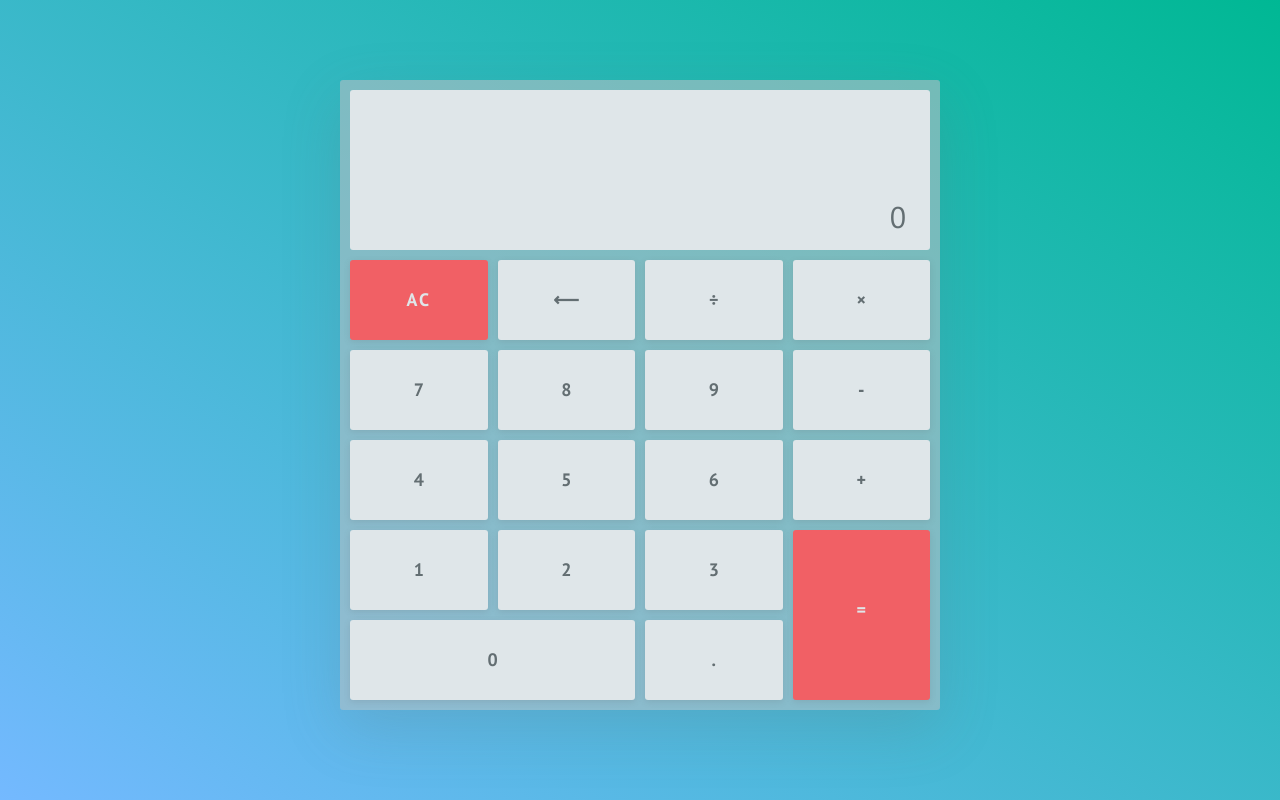
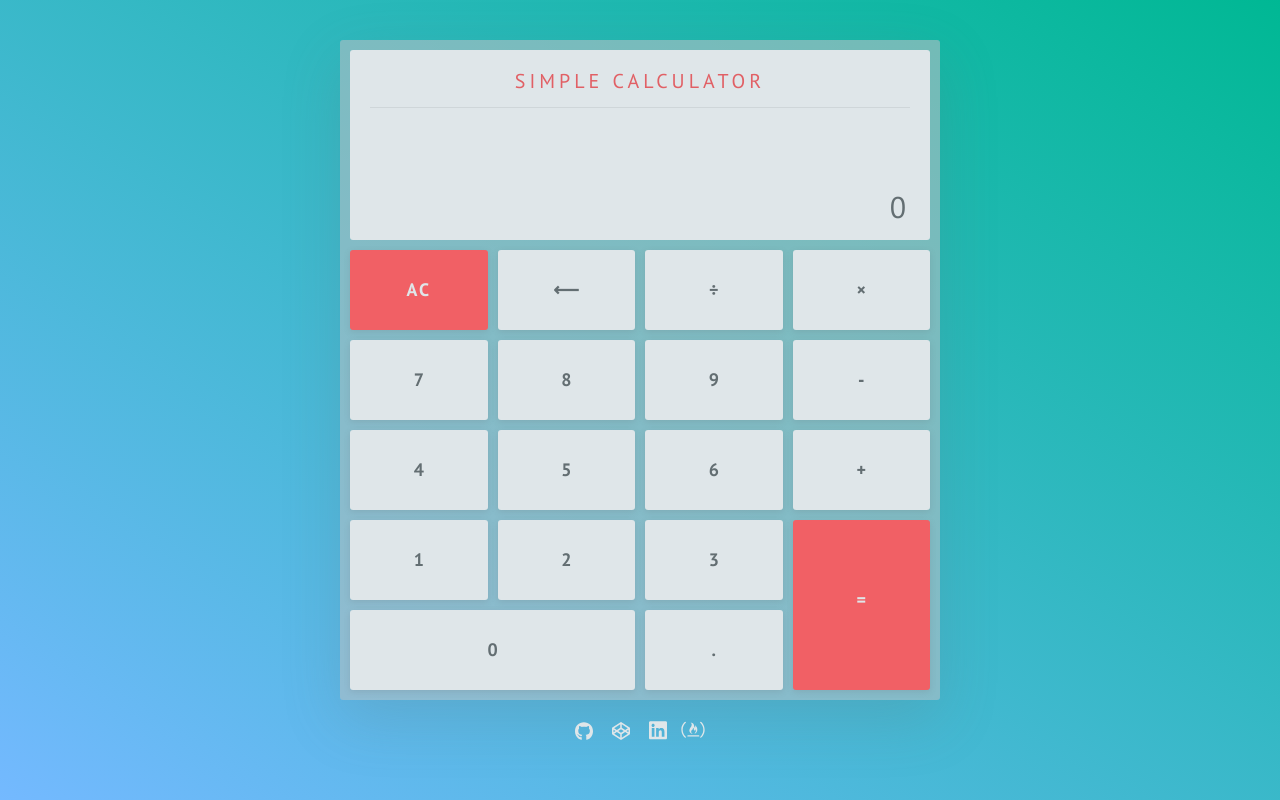
Before and after one commit to amr-adel/fcc-calculator, a plain HTML site: page index.html in a window 1280 px wide. Drawn offline with Linux system fonts and the light colour scheme.

Commit message:
feat: layout update

```diff
--- a/claculator.js
+++ b/claculator.js
@@ -142,7 +142,7 @@
         clear: function () {
             screen.innerHTML = '<p class="line">0</p>';
         }
-    } // End of calculator
+    }
 
 
 })();
--- a/index.html
+++ b/index.html
@@ -5,12 +5,13 @@
     <meta name="viewport" content="width=device-width, initial-scale=1.0">
     <link href="https://fonts.googleapis.com/css?family=PT+Sans:400,700" rel="stylesheet">
     <link rel="stylesheet" href="styles.css">
-    <title>JavaScript Calculator</title>
+    <title>Simple JavaScript Calculator</title>
 </head>
 <body>
 
     <section class="calculator" id="calculator">
         <div class="screen" id="screen">
+           <h2 class="title">Simple Calculator</h2>
             <div class="line-wrap" id="line-wrap">
                 <p class="line">0</p>
             </div>
@@ -38,6 +39,23 @@
 
     </section>
 
+    <footer class="footer" id="footer">
+            <div class="footer__follow">
+                <a href="https://github.com/amr-adel" target="_blank">
+                    <svg xmlns="http://www.w3.org/2000/svg" viewBox="0 0 496 512"><path d="M165.9 397.4c0 2-2.3 3.6-5.2 3.6-3.3.3-5.6-1.3-5.6-3.6 0-2 2.3-3.6 5.2-3.6 3-.3 5.6 1.3 5.6 3.6zm-31.1-4.5c-.7 2 1.3 4.3 4.3 4.9 2.6 1 5.6 0 6.2-2s-1.3-4.3-4.3-5.2c-2.6-.7-5.5.3-6.2 2.3zm44.2-1.7c-2.9.7-4.9 2.6-4.6 4.9.3 2 2.9 3.3 5.9 2.6 2.9-.7 4.9-2.6 4.6-4.6-.3-1.9-3-3.2-5.9-2.9zM244.8 8C106.1 8 0 113.3 0 252c0 110.9 69.8 205.8 169.5 239.2 12.8 2.3 17.3-5.6 17.3-12.1 0-6.2-.3-40.4-.3-61.4 0 0-70 15-84.7-29.8 0 0-11.4-29.1-27.8-36.6 0 0-22.9-15.7 1.6-15.4 0 0 24.9 2 38.6 25.8 21.9 38.6 58.6 27.5 72.9 20.9 2.3-16 8.8-27.1 16-33.7-55.9-6.2-112.3-14.3-112.3-110.5 0-27.5 7.6-41.3 23.6-58.9-2.6-6.5-11.1-33.3 2.6-67.9 20.9-6.5 69 27 69 27 20-5.6 41.5-8.5 62.8-8.5s42.8 2.9 62.8 8.5c0 0 48.1-33.6 69-27 13.7 34.7 5.2 61.4 2.6 67.9 16 17.7 25.8 31.5 25.8 58.9 0 96.5-58.9 104.2-114.8 110.5 9.2 7.9 17 22.9 17 46.4 0 33.7-.3 75.4-.3 83.6 0 6.5 4.6 14.4 17.3 12.1C428.2 457.8 496 362.9 496 252 496 113.3 383.5 8 244.8 8zM97.2 352.9c-1.3 1-1 3.3.7 5.2 1.6 1.6 3.9 2.3 5.2 1 1.3-1 1-3.3-.7-5.2-1.6-1.6-3.9-2.3-5.2-1zm-10.8-8.1c-.7 1.3.3 2.9 2.3 3.9 1.6 1 3.6.7 4.3-.7.7-1.3-.3-2.9-2.3-3.9-2-.6-3.6-.3-4.3.7zm32.4 35.6c-1.6 1.3-1 4.3 1.3 6.2 2.3 2.3 5.2 2.6 6.5 1 1.3-1.3.7-4.3-1.3-6.2-2.2-2.3-5.2-2.6-6.5-1zm-11.4-14.7c-1.6 1-1.6 3.6 0 5.9 1.6 2.3 4.3 3.3 5.6 2.3 1.6-1.3 1.6-3.9 0-6.2-1.4-2.3-4-3.3-5.6-2z"/></svg>
+                </a>
+                <a href="https://codepen.io/amr-adel/" target="_blank">
+                    <svg xmlns="http://www.w3.org/2000/svg" viewBox="0 0 512 512"><path d="M502.285 159.704l-234-156c-7.987-4.915-16.511-4.96-24.571 0l-234 156C3.714 163.703 0 170.847 0 177.989v155.999c0 7.143 3.714 14.286 9.715 18.286l234 156.022c7.987 4.915 16.511 4.96 24.571 0l234-156.022c6-3.999 9.715-11.143 9.715-18.286V177.989c-.001-7.142-3.715-14.286-9.716-18.285zM278 63.131l172.286 114.858-76.857 51.429L278 165.703V63.131zm-44 0v102.572l-95.429 63.715-76.857-51.429L234 63.131zM44 219.132l55.143 36.857L44 292.846v-73.714zm190 229.715L61.714 333.989l76.857-51.429L234 346.275v102.572zm22-140.858l-77.715-52 77.715-52 77.715 52-77.715 52zm22 140.858V346.275l95.429-63.715 76.857 51.429L278 448.847zm190-156.001l-55.143-36.857L468 219.132v73.714z"/></svg>
+                </a>
+                <a href="https://www.linkedin.com/in/amr-a-abdelmoez-601abb14b/" target="_blank">
+                    <svg xmlns="http://www.w3.org/2000/svg" viewBox="0 0 448 512"><path d="M416 32H31.9C14.3 32 0 46.5 0 64.3v383.4C0 465.5 14.3 480 31.9 480H416c17.6 0 32-14.5 32-32.3V64.3c0-17.8-14.4-32.3-32-32.3zM135.4 416H69V202.2h66.5V416zm-33.2-243c-21.3 0-38.5-17.3-38.5-38.5S80.9 96 102.2 96c21.2 0 38.5 17.3 38.5 38.5 0 21.3-17.2 38.5-38.5 38.5zm282.1 243h-66.4V312c0-24.8-.5-56.7-34.5-56.7-34.6 0-39.9 27-39.9 54.9V416h-66.4V202.2h63.7v29.2h.9c8.9-16.8 30.6-34.5 62.9-34.5 67.2 0 79.7 44.3 79.7 101.9V416z"/></svg>
+                </a>
+                <a href="https://www.freecodecamp.org/amr-adel" target="_blank">
+                    <svg xmlns="http://www.w3.org/2000/svg" viewBox="0 0 576 512"><path d="M69.3 144.5c-41 68.5-36.4 163 1 227C92.5 409.7 120 423.9 120 438c0 6.8-6 13-12.8 13C87.7 451 8 375.5 8 253.2c0-111.5 78-186 97.1-186 6 0 14.9 4.8 14.9 11.1 0 12.7-28.3 28.6-50.7 66.2zm195.8 213.8c4.5 1.8 12.3 5.2 12.3-1.2 0-2.7-2.2-2.9-4.3-3.6-8.5-3.4-14-7.7-19.1-15.2-8.2-12.1-10.1-24.2-10.1-38.6 0-32.1 44.2-37.9 44.2-70 0-12.3-7.7-15.9-7.7-19.3 0-2.2.7-2.2 2.9-2.2 8 0 19.1 13.3 22.5 19.8 2.2 4.6 2.4 6 2.4 11.1 0 7-.7 14.2-.7 21.3 0 27 31.9 19.8 31.9 6.8 0-6-3.6-11.6-3.6-17.4 0-.7 0-1.2.7-1.2 3.4 0 9.4 7.7 11.1 10.1 5.8 8.9 8.5 20.8 8.5 31.4 0 32.4-29.5 49-29.5 56 0 1 2.9 7.7 12.1 1.9 29.7-15.1 53.1-47.6 53.1-89.8 0-33.6-8.7-57.7-32.1-82.6-3.9-4.1-16.4-16.9-22.5-16.9-8.2 0 7.2 18.6 7.2 31.2 0 7.2-4.8 12.3-12.3 12.3-11.6 0-14.5-25.4-15.9-33.3-5.8-33.8-12.8-58.2-46.4-74.1-10.4-5-36.5-11.8-36.5-2.2 0 2.4 2.7 4.1 4.6 5.1 9.2 5.6 19.6 21.4 19.6 38.2 0 46.1-57.7 88.2-57.7 136.2-.2 40.3 28.1 72.6 65.3 86.2zM470.4 67c-6 0-14.4 6.5-14.4 12.6 0 8.7 12.1 19.6 17.6 25.4 81.6 85.1 78.6 214.3 17.6 291-7 8.9-35.3 35.3-35.3 43.5 0 5.1 8.2 11.4 13.2 11.4 25.4 0 98.8-80.8 98.8-185.7C568 145.9 491.8 67 470.4 67zm-42.3 323.1H167c-9.4 0-15.5 7.5-15.5 16.4 0 8.5 7 15.5 15.5 15.5h261.1c9.4 0 11.9-7.5 11.9-16.4 0-8.5-3.5-15.5-11.9-15.5z"/></svg>
+                </a>
+            </div>
+        </footer>
+
     <script type="text/javascript" src="claculator.js"></script>
 </body>
 </html>
--- a/styles.css
+++ b/styles.css
@@ -5,7 +5,7 @@
 }
 
 html {
-    height: 100%;
+    min-height: 100vh;
     font-family: 'PT Sans', sans-serif;
     font-size: 18px;
     background-image: linear-gradient(to top right, #74b9ff, #00b894);
@@ -15,11 +15,12 @@ html {
 .calculator {
     display: grid;
     grid-template-columns: repeat(4, 1fr);
-    grid-template-rows: 20vh repeat(5, 1fr);
+    grid-template-rows: 190px repeat(5, 1fr);
     grid-gap: 10px;
     width: 80vw;
     max-width: 600px;
-    margin: 10vh auto 0;
+    min-width: 320px;
+    margin: 5vh auto 0;
     padding: 10px;
     background-color: rgba(178, 190, 195, .6);
     box-shadow: 0 20px 60px rgba(99, 110, 114, .2);
@@ -37,6 +38,16 @@ html {
     color: #b2bec3;
     position: relative;
     overflow: hidden;
+}
+
+.title {
+    color: #e16065;
+    font-weight: 400;
+    text-align: center;
+    font-size: 20px;
+    text-transform: uppercase;
+    padding-bottom: 10px;
+    border-bottom: 1px solid #cfd6d9;
 }
 
 .line-wrap {
@@ -126,9 +137,36 @@ html {
     background-color: #e16065;
 }
 
+/* ================================================================= */
+
+.footer__follow {
+    text-align: center;
+    cursor: default;
+    margin-top: 1.5vh;
+}
+
+.footer__follow a {
+    display: inline-block;
+    height: 18px;
+    width: 18px;
+    font-size: 20px;
+    fill: #dfe6e9;
+    margin: 7px;
+    transition: fill .2s ease-out;
+}
+
+.footer__follow a:last-child {
+    width: 24px;
+    margin-left: 2px;
+}
+
+.footer__follow a:hover {
+    fill: #e16065;
+}
+
+
 @media screen and (max-width: 414px) {
     .calculator {
         width: 95vw;
-        margin: 5vh auto;
     }
 }
```
